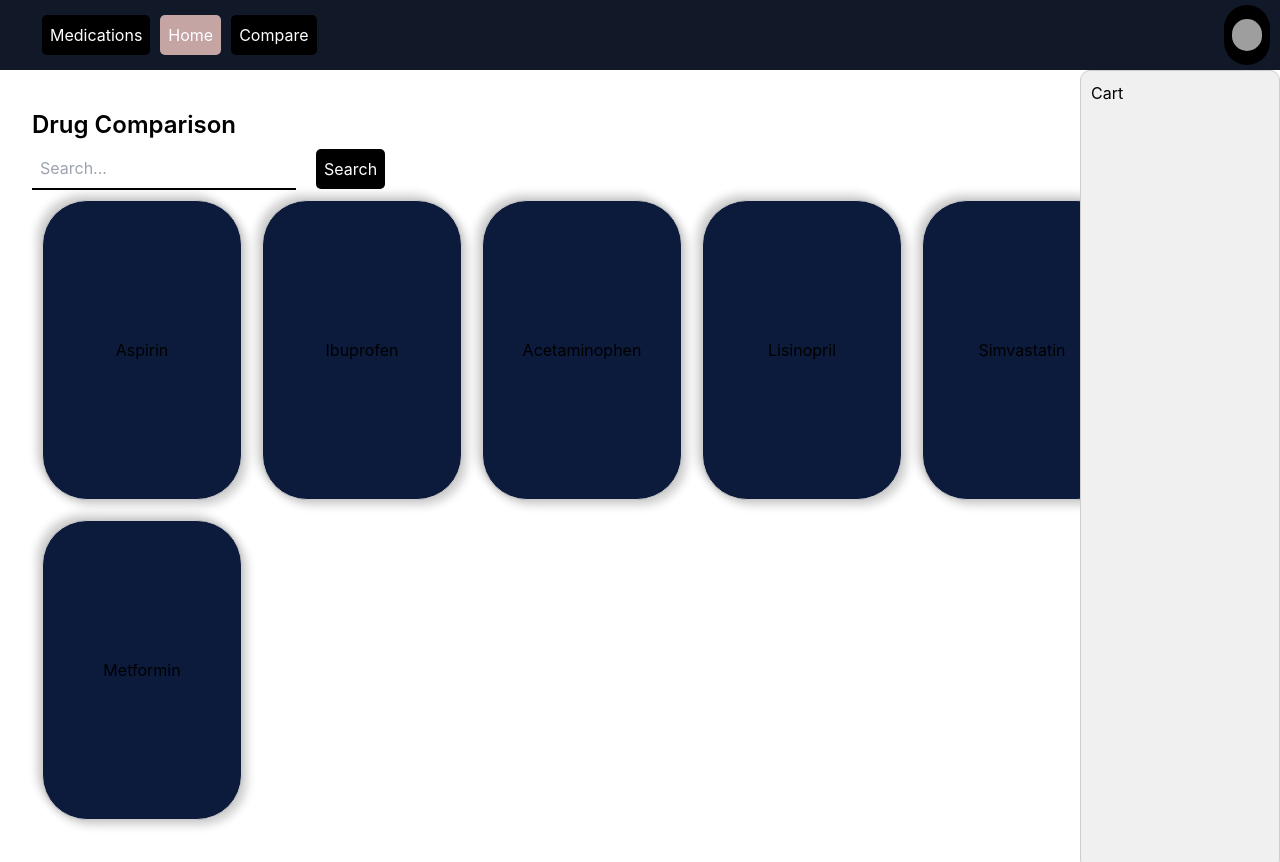
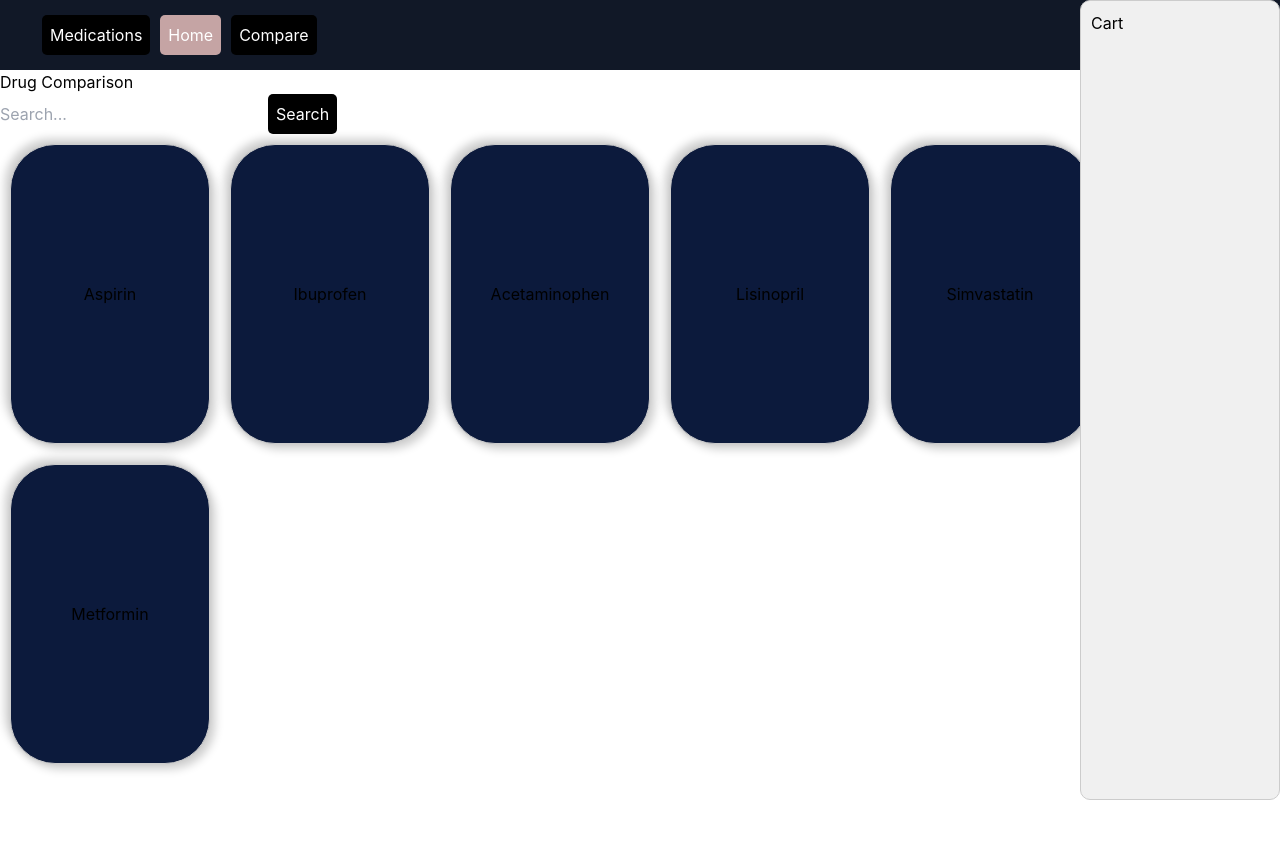
Before and after one commit to Silicon-Smugglers/Front-End, a React (Create React App) app: page /compare in a window 1280 px wide. After the commit the page ends 800 px from the top, so only its background shows below. Built offline with nearby package versions, Linux system fonts and the light colour scheme; grey boxes are pictures that could not be loaded.

Commit message:
just a few more changes

```diff
--- a/src/pages/Compare.js
+++ b/src/pages/Compare.js
@@ -1,7 +1,6 @@
 import React, { useState } from 'react';
 import SearchBar from './SearchBar';
 import './css/Compare.css'; // Import your custom CSS for styling
-// Import FontAwesomeIcon and the specific icon you want to use
 
 const Compare = () => {
   const drugData = [
@@ -20,27 +19,30 @@ const Compare = () => {
   // State to hold the selected drugs in the cart
   const [cart, setCart] = useState([]);
 
+  // State to keep track of clicked tiles
+  const [clickedTiles, setClickedTiles] = useState([]);
+
   // Define the handleSearch function
   const handleSearch = (query) => {
     setSearchQuery(query);
   };
 
   // Define a function to add a drug to the cart
-const addToCart = (drug) => {
+  const addToCart = (drug) => {
     // Check if the drug is already in the cart
     if (!cart.includes(drug)) {
       // If it's not in the cart, add it
       setCart([...cart, drug]);
+      // Update the clickedTiles state to mark this tile as clicked
+      setClickedTiles([...clickedTiles, drug]);
     }
   };
-
 
   // Define a function to remove a drug from the cart
   const removeFromCart = (item) => {
     const updatedCart = cart.filter((drug) => drug !== item);
     setCart(updatedCart);
   };
-
 
   return (
     <div className='CompareContainer'>
@@ -56,7 +58,7 @@ const addToCart = (drug) => {
             // Conditionally render only the matching tile based on the search query
             drug.toLowerCase().includes(searchQuery.toLowerCase()) && (
               <div
-                className="square-tile"
+                className={`square-tile ${clickedTiles.includes(drug) ? 'clicked' : ''}`}
                 key={index}
                 onClick={() => addToCart(drug)} // Add this onClick handler
               >
--- a/src/pages/css/Compare.css
+++ b/src/pages/css/Compare.css
@@ -1,29 +1,5 @@
-.CompareContainer {
-  padding: 2rem;
-}
-
-.CompareContainer h1 {
-  font-size: x-large;
-  font-weight: 600;
-  margin-bottom: 5px;
-  margin-top: 5px;
-}
-
-.CompareContainer input {
-  outline: none;
-  width: auto;
-  /* border: 0; */
-  border-bottom: 2px solid black;
-  padding: 8px;
-  background: none;
-}
-
-.CompareContent {
-  display: flex;
-  justify-content: center;
-}
-
-.tile-container {
+/* Style for the container that holds both tiles and the cart */
+.content-container {
     display: flex;
     flex-wrap: wrap;
   }
@@ -35,7 +11,7 @@
   }
 
   /* Style for square tiles */
-  .square-tile {
+.square-tile {
     width: 200px;
     height: 300px;
     margin: 10px;
@@ -43,11 +19,23 @@
     display: flex;
     justify-content: center;
     align-items: center;
-    border: 1px solid #ccc; /* Add a border for styling */
+    border: 1px solid #ccc;
     border-radius: 45px;
-    /* Add 3D shadow effect */
-  box-shadow: 5px 5px 10px rgba(0, 0, 0, 0.2), -5px -5px 10px rgba(0, 0, 0, 0.2);
-}
+    box-shadow: 5px 5px 10px rgba(0, 0, 0, 0.2), -5px -5px 10px rgba(0, 0, 0, 0.2);
+    cursor: pointer; /* Add cursor pointer to indicate clickable */
+    transition: background-color 0.3s ease; /* Add smooth transition */
+  }
+
+  /* Hover effect */
+  .square-tile:hover {
+    background-color: rgb(99, 84, 84); /* Change the color on hover */
+  }
+
+  /* Clicked effect */
+  .square-tile:active {
+    background-color: rgb(99, 84, 84); /* Change the color on click */
+  }
+
 
   /* Style for tile content */
   .tile-content {
@@ -64,7 +52,7 @@
     /* Add any other styles you want for the cart */
 
     position: fixed; /* Set the position to fixed */
-    top: 70px; /* Position it at the top */
+    top: 0px; /* Position it at the top */
     right: 0; /* Position it at the right */
     height: 100%; /* Make it full height of the viewport */
     overflow-y: auto; /* Add vertical scroll if needed */
```
